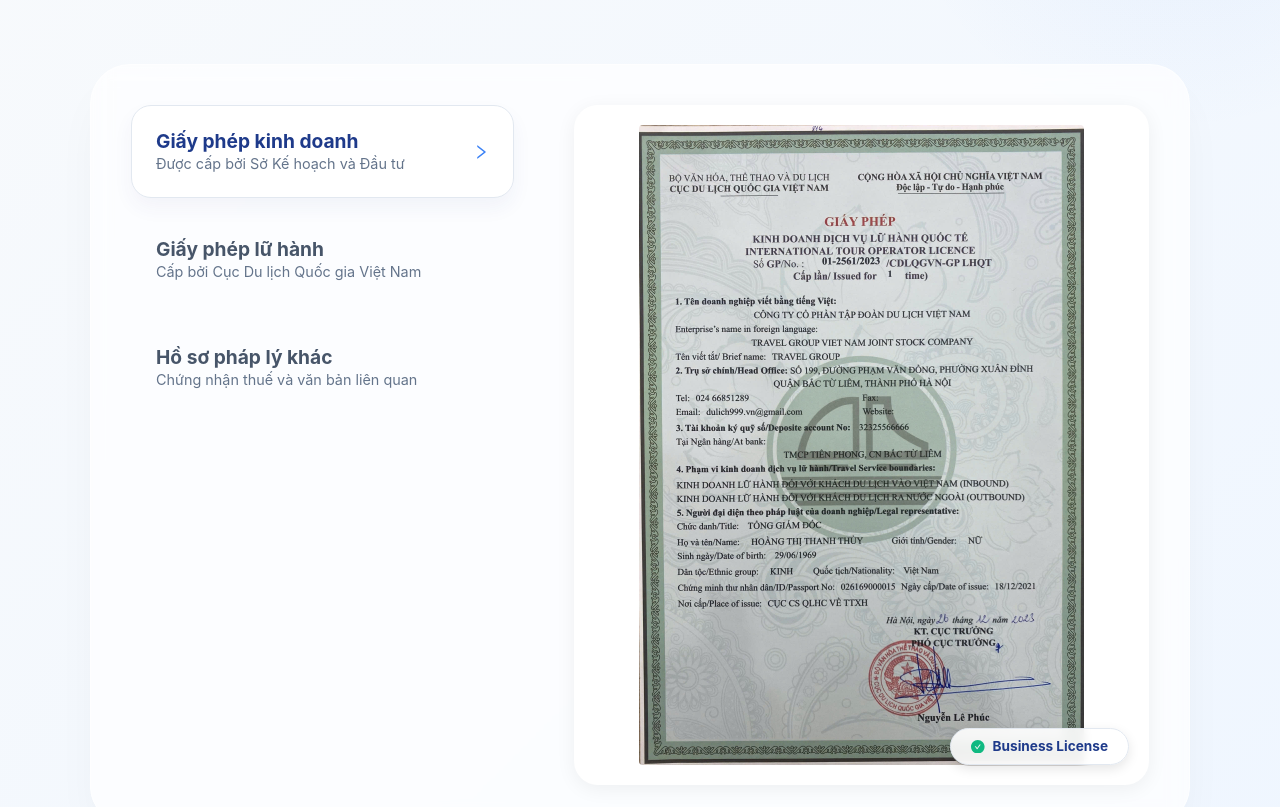
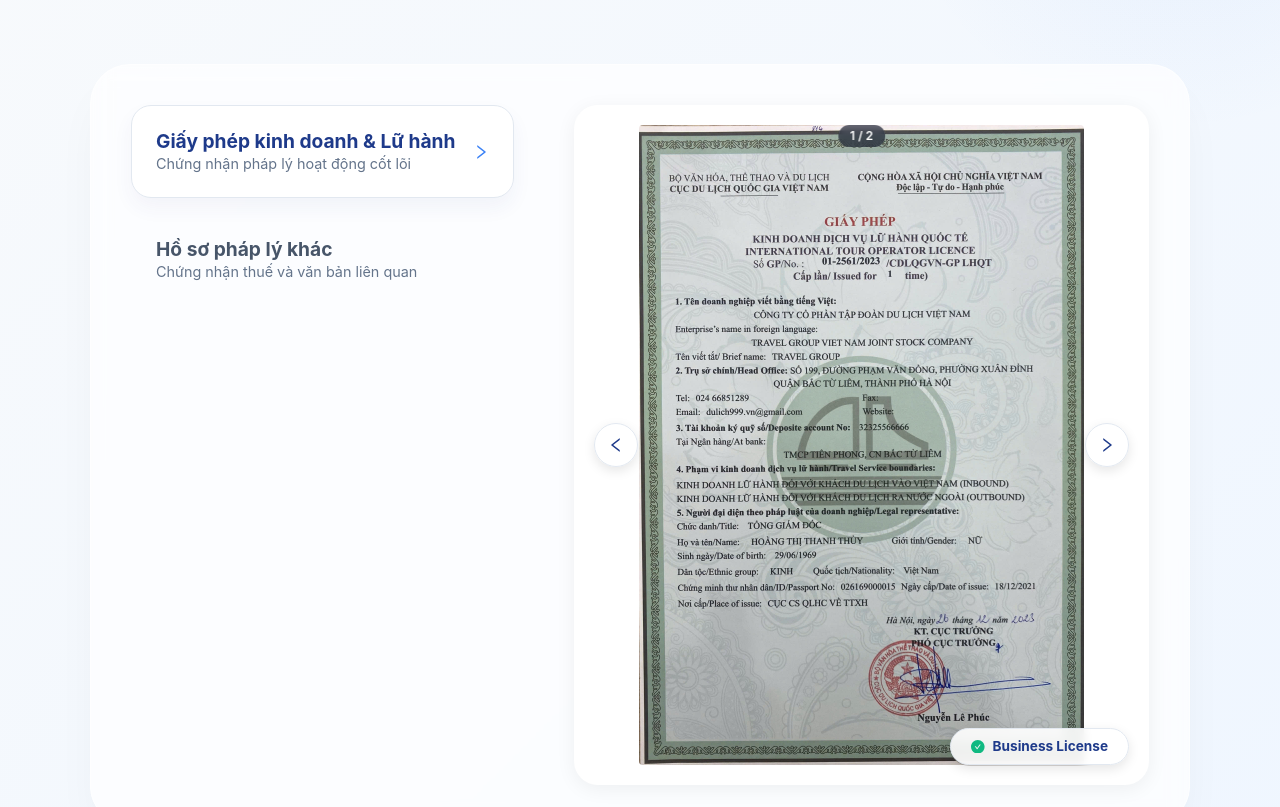
Before and after one commit to tuanpdhe171507/hhtc, a React (Create React App) app in the folder frontend/: page / in a window 1280 px wide. Shown: the part 3660-4467 px from the top of the page. Built offline with nearby package versions, Linux system fonts and the light colour scheme.

Commit message:
update code

```diff
--- a/frontend/src/pages/LandingPage/sections/LegalSection.jsx
+++ b/frontend/src/pages/LandingPage/sections/LegalSection.jsx
@@ -213,22 +213,15 @@
     const categories = [
         {
             id: 1,
-            title: 'Giấy phép kinh doanh',
-            desc: 'Được cấp bởi Sở Kế hoạch và Đầu tư',
+            title: 'Giấy phép kinh doanh & Lữ hành',
+            desc: 'Chứng nhận pháp lý hoạt động cốt lõi',
             items: [
-                { img: '/images/kinhdoanh.jpg', tag: 'Business License' }
+                { img: '/images/kinhdoanh.jpg', tag: 'Business License' },
+                { img: '/images/kinh_doanh_lu_hanh.jpg', tag: 'Tourism License' }
             ]
         },
         {
             id: 2,
-            title: 'Giấy phép lữ hành',
-            desc: 'Cấp bởi Cục Du lịch Quốc gia Việt Nam',
-            items: [
-                { img: '/images/kinh_doanh_lu_hanh.jpg', tag: 'Tourism License' }
-            ]
-        },
-        {
-            id: 3,
             title: 'Hồ sơ pháp lý khác',
             desc: 'Chứng nhận thuế và văn bản liên quan',
             items: [
```
